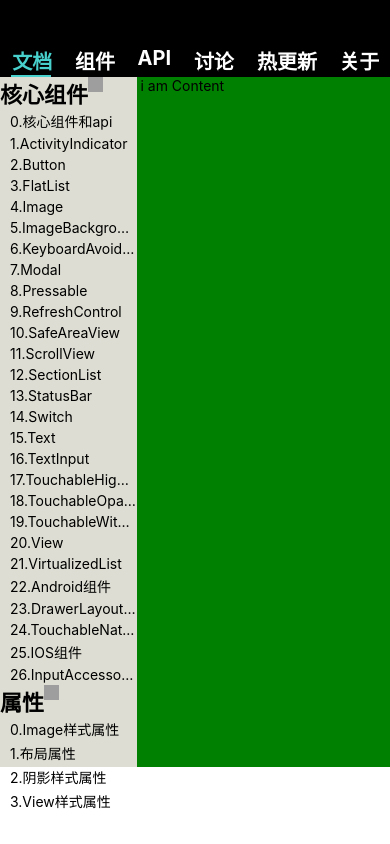
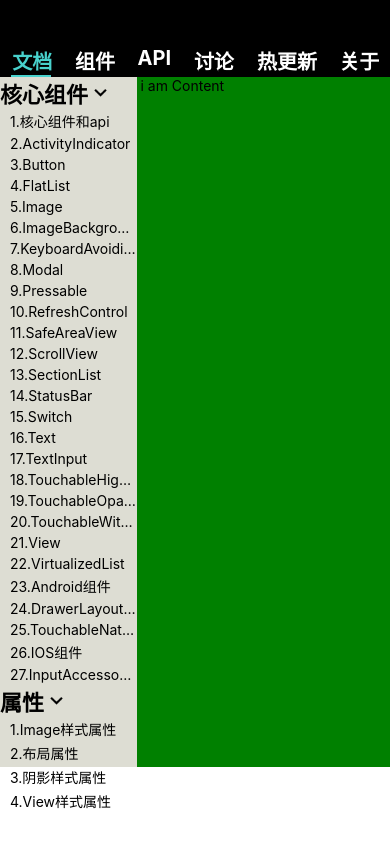
Before and after one commit to xujianhuaap/lesson_react_native, a React Native app: screen / in a window 390 px wide. Built offline with nearby package versions, Linux system fonts and the light colour scheme; grey boxes are pictures that could not be loaded.

Commit message:
feature[RightBar]:add section header icon

```diff
--- a/src/main/RightBar.js
+++ b/src/main/RightBar.js
@@ -8,7 +8,7 @@ import {
   Animated,
 } from 'react-native';
 import DATA from '../json/RightBar.json';
-import SectionICon from '../res/drawable/icon_arrow_bottom.png';
+import SectionICon from '../res/drawable/icon_arrow_down.png';
 
 const DATA1 = JSON.parse(JSON.stringify(DATA));
 
@@ -18,7 +18,7 @@ class ItemView extends Component {
       <TouchableOpacity onPress={() => null}>
         <View style={styles.sectionItem}>
           <Text numberOfLines={1} ellipsizeMode="middle">
-            {this.props.index + '.' + this.props.title}
+            {this.props.index + 1 + '.' + this.props.title}
           </Text>
         </View>
       </TouchableOpacity>
@@ -27,19 +27,48 @@ class ItemView extends Component {
 }
 
 class SectionHeaderIcon extends Component {
+  constructor(props, context) {
+    super(props, context);
+  }
+
   render() {
+    let rotate = this.getRotate();
     return (
-      <View>
-        <Animated.Image source={SectionICon} style={styles.sectionHeaderIcon} />
+      <View style={styles.sectionHeaderIcon}>
+        <Animated.Image
+          source={SectionICon}
+          style={{width: 25, height: 25, transform: [{rotateZ: rotate}]}}
+        />
       </View>
     );
+  }
+
+  getRotate() {
+    const isShow = this.props.isShow;
+    let rotate;
+    if (isShow) {
+      rotate = '0deg';
+    } else {
+      rotate = '180deg';
+    }
+    return rotate;
   }
 }
 
 class SectionHeader extends Component {
+  constructor(props, context) {
+    super(props, context);
+    this.state = {
+      isShow: true,
+    };
+  }
+
   press = () => {
     const section = this.props.section;
     this.props.handleSectionHeader({section});
+    this.setState({
+      isShow: section.show,
+    });
   };
   render() {
     return (
@@ -47,7 +76,7 @@ class SectionHeader extends Component {
         <Text style={styles.sectionHeaderText} onPress={this.press}>
           {this.props.section.title}
         </Text>
-        <SectionHeaderIcon></SectionHeaderIcon>
+        <SectionHeaderIcon isShow={this.state.isShow} />
       </View>
     );
   }
@@ -114,14 +143,13 @@ class RightBar extends Component {
 const styles = StyleSheet.create({
   sectionHeader: {
     flexDirection: 'row',
+    alignContent: 'center',
   },
   sectionHeaderText: {
     fontSize: 22,
     fontWeight: 'bold',
   },
   sectionHeaderIcon: {
-    width: 15,
-    height: 15,
     alignSelf: 'center',
   },
   sectionItem: {
```
Also changed, not shown: src/res/drawable/icon_arrow_down.png (added).
